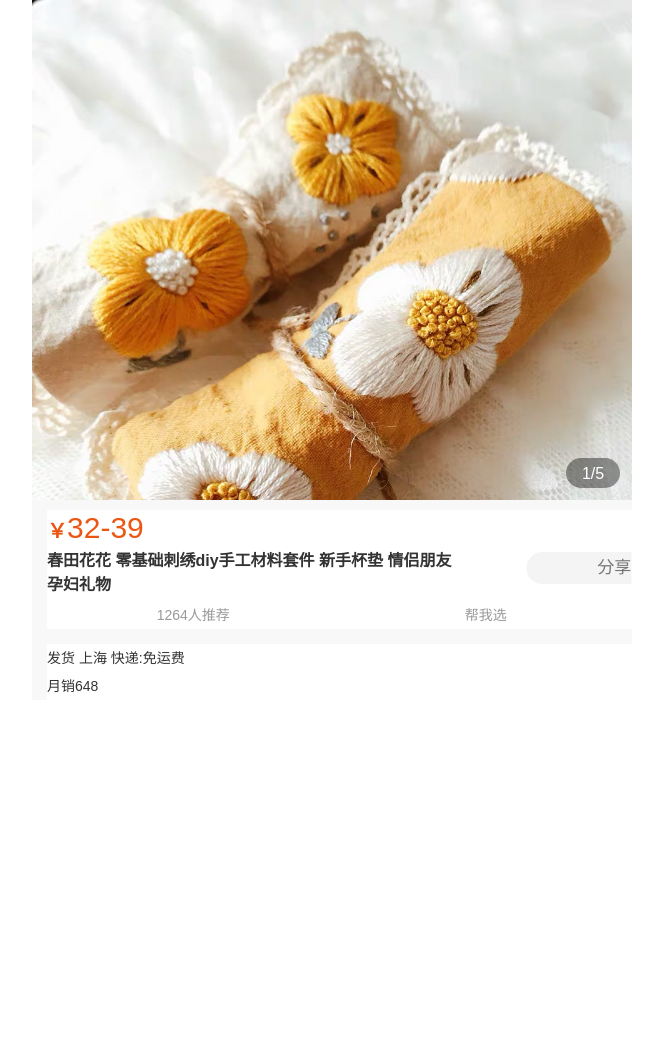
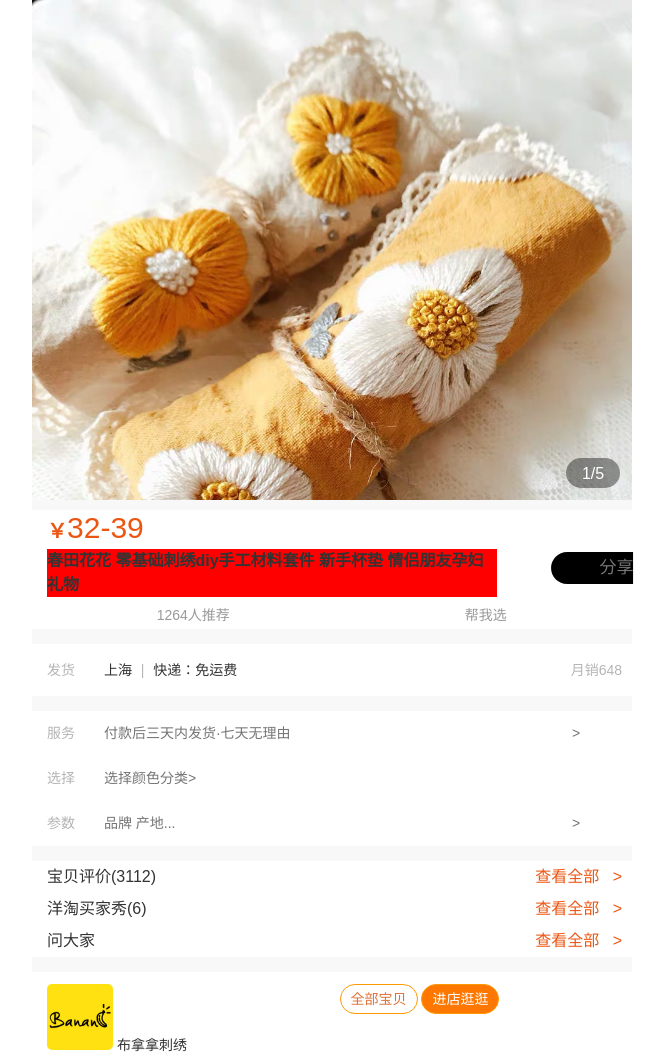
Before and after one commit to ticsta7/pageDemo, a plain HTML site: page 商品页_移动端/index.html in a window 1280 px wide. Shown: the whole page, without its empty margins (308-973 px from the left). Before the commit the page ends 800 px from the top, so only its background shows below. Drawn offline with Linux system fonts and the light colour scheme.

Commit message:
shopname

```diff
--- a/商品页_移动端/css/style.css
+++ b/商品页_移动端/css/style.css
@@ -7,14 +7,12 @@
 .productShow,
 .productSend,
 .productDetail,
-.productComment{
+.productComment,
+.aboutShop{
     background-color: #fff;
-
+    padding-left: 15px;
 }
 
-.wrapper{
-    padding-left: 15px;
-}
 
 .productImg{
     position: relative;
@@ -72,13 +70,15 @@
     font-size: 16px;
     line-height: 24px;
     font-weight: 900;
-    width: 70%;
+    width: 77%;
+    background-color: red;
 }
 
 .productShow .productTitle a{
     display: inline-block;
-    width: 18%;
-    background-color: #f4f4f4;
+    width: 14%;
+    /* background-color: #f4f4f4; */
+    background-color: black;
     line-height: 32px;
     text-align: right;
     transform: translate(66%, -53%);
@@ -111,4 +111,142 @@ background-color:#fff;
 
 .productSend{
     margin: 15px 0;
+    display: flex;
+    line-height: 52px;
 }
+.productSend .title,
+.productDetail .title{
+    margin-right: 25px;
+    color: #b5b5b5;
+}
+
+.productSend .left{
+    width: 80%;
+}
+
+.productSend .left .fenGe{
+    margin: 0 5px;
+    color: #b5b5b5;
+}
+
+.productSend .right{
+    text-align: right;
+    padding-right: 10px;
+    width: 20%;
+    color: #b5b5b5;
+}
+
+.productDetail span{
+    display: inline-block;
+}
+
+.productDetail .service,
+.productDetail .select,
+.productDetail .parameter{
+    line-height: 45px;
+}
+
+.productDetail .service a span:first-child{
+    width: 80%;
+
+}
+
+.productDetail .service a span:last-child{
+    /* width: 10%; */
+    text-align: right;
+}
+
+
+.productDetail .parameter a span:first-child{
+    width: 80%;
+
+}
+
+.productDetail .parameter a span:last-child{
+    /* width: 10%; */
+    text-align: right;
+}
+
+.productComment{
+    margin: 15px 0;
+    font-size: 0;
+}
+
+.productComment span,
+.productComment a
+{
+    display: inline-block;
+}
+
+.productComment a{
+    width: 100%;
+
+}
+
+/* .productComment .title{
+    position: relative;
+} */
+
+.productComment span:first-child{
+    width: 50%;
+    font-size: 16px;
+    color: #333;
+}
+
+.productComment .seeMore{
+    color: #ec5613;
+    width: 50%;
+    text-align: right;
+    font-size: 16px;
+    padding-right: 10px;
+
+    /* position: absolute;
+    right: 5px; */
+}
+
+.aboutShop .shopSum .shopInfo{
+    display: flex;
+    padding-top: 12px;
+}
+
+.aboutShop .shopSum .shopInfo .left{
+    width: 50%;
+    /* display: flex; */
+}
+.aboutShop .shopSum .shopInfo .right{
+    width: 50%;
+}
+
+.aboutShop .shopSum .shopInfo .left div{
+    display: inline-block;
+}
+
+.aboutShop .shopSum .shopInfo .left .img-container{
+    max-width: 66px;
+}
+
+.aboutShop .shopSum .shopInfo .left .img-container img{
+    width: 100%;
+    border-radius: 5px;
+}
+
+.aboutShop .shopSum .shopInfo .left .shopName{
+    margin:auto 0;
+}
+
+.aboutShop .shopSum .shopInfo .right div{
+    border: 1px solid #f90;
+    display: inline-block;
+    border-radius: 999rem;
+    padding: 0 10px;
+}
+
+.aboutShop .shopSum .shopInfo .right .allGoods{
+    color:#de7039;
+}
+
+.aboutShop .shopSum .shopInfo .right .getIn{
+    color:#fff;
+    background-color: #fe7701;
+
+}
--- a/商品页_移动端/index.html
+++ b/商品页_移动端/index.html
@@ -44,8 +44,8 @@
 
     </div>
 
-    <div class="wrapper">
-        <div class="productShow">
+
+    <div class="productShow">
 
             <div class="productPrice">
             <h1>
@@ -66,27 +66,96 @@
             </a>
             </div>
 
-        </div>
+    </div>
 
-        <div class="productSend">
+    <div class="productSend">
 
             <div class="left">
                 <span class="title">发货</span>
                 <span class="place">上海</span>
-                <span class="fee">快递:免运费</span>
+                <span class="fenGe">|</span>
+                <span class="fee">快递：免运费</span>
             </div>
 
             <div class="right sales">
                 月销<span>648</span>
             </div>
 
+    </div>
+
+    <div class="productDetail">
+        <div class="service">
+            <span class="title">服务</span>
+            <a href=""><span>付款后三天内发货·七天无理由</span><span>></span></a>
         </div>
 
-        <div class="productDetail"></div>
+        <div class="select">
+            <span class="title">选择</span>
+            <a href="">
+                <span>选择颜色分类</span><span>></span>
 
-        <div class="productComment"></div>
+            </a>
+        </div>
 
+        <div class="parameter">
+            <span class="title">参数</span>
+            <a href=""><span>品牌 产地...</span><span>></span></a>
+        </div>
     </div>
+
+    <div class="productComment">
+        <div class="comment">
+            <a href="" class="title">
+                <span>宝贝评价<span>(3112)</span></span>
+                <span class="seeMore">查看全部 &nbsp; ></span>
+            </a>
+            <ul>
+                <li></li>
+            </ul>
+        </div>
+
+        <div class="show">
+            <a href="" class="title">
+                <span>洋淘买家秀<span>(6)</span></span>
+                <span class="seeMore">查看全部 &nbsp; ></span>
+            </a>
+        </div>
+
+        <div class="question">
+            <a href="" class="title">
+                <span>问大家</span>
+                <span class="seeMore">查看全部 &nbsp; ></span>
+            </a>
+        </div>
+    </div>
+
+    <div class="aboutShop">
+        <div class="shopSum">
+            <div class="shopInfo">
+                <div class="left">
+                    <div class="img-container">
+                        <img src="./img/shopimg.jpg" alt="">
+                    </div>
+                    <div class="shopName">布拿拿刺绣</div>
+                </div>
+                <div class="right">
+                    <div class="allGoods">全部宝贝</div>
+                    <div class="getIn">进店逛逛</div>
+                </div>
+            </div>
+
+            <div class="shopMark">
+                <ul>
+                    <li></li>
+                    <li></li>
+                    <li></li>
+                </ul>
+            </div>
+        </div>
+
+        <div class="shopRecommend"></div>
+    </div>
+
 
 </div>
 
```
Also changed, not shown: 商品页_移动端/1.png (added), 商品页_移动端/img/shopimg.jpg (added).
